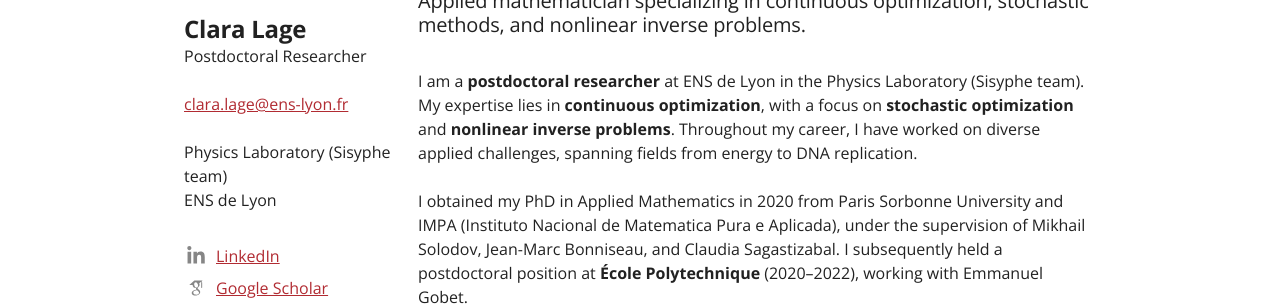
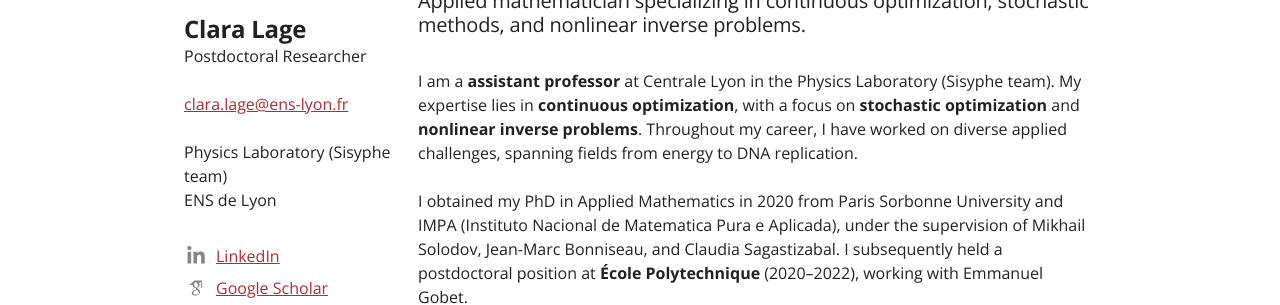
Before and after one commit to claramlage/website, a plain HTML site: page index.html in a window 1280 px wide. Shown: the part 498-803 px from the top of the page. Drawn offline with nearby package versions, Linux system fonts and the light colour scheme; some packages are replaced by stand-ins of ours.

Commit message:
Update position title from postdoctoral researcher to assistant professor

```diff
--- a/index.html
+++ b/index.html
@@ -460,9 +460,7 @@
 
   <div class="theme-blocks" id="block-column-default">
           <div id="block-wbsN" class="theme-block">
-
-
-        <div class="trix-content theme-trix-content" dir="auto">    <div>I am a <strong>postdoctoral researcher</strong> at ENS de Lyon in the Physics Laboratory (Sisyphe team). My expertise lies in <strong>continuous optimization</strong>, with a focus on <strong>stochastic optimization</strong> and <strong>nonlinear inverse problems</strong>. Throughout my career, I have worked on diverse applied challenges, spanning fields from energy to DNA replication.<br><br>I obtained my PhD in Applied Mathematics in 2020 from Paris Sorbonne University and IMPA (Instituto Nacional de Matematica Pura e Aplicada), under the supervision of Mikhail Solodov, Jean-Marc Bonniseau, and Claudia Sagastizabal. I subsequently held a postdoctoral position at <strong>École Polytechnique</strong> (2020–2022), working with Emmanuel Gobet.<br><br>My current research at ENS de Lyon focuses on <strong>sparse coding</strong>, <strong>optimization with optimal transport criteria</strong>, and applications to signal processing and biology, in collaboration with Nelly Pustelnik, Benjamin Audit, Rémi Gribonval, and Jean-Michel Arbona.<br><br>Additional information about my work can be found in the <a href="./publications.html">publications</a> and <a href="./teaching.html">teaching</a> sections below. For inquiries or potential collaborations, feel free to <a href="mailto:clara.lage@ens-lyon.fr">reach out by email</a>.<br><br>
+        <div class="trix-content theme-trix-content" dir="auto">    <div>I am a <strong>assistant professor</strong> at Centrale Lyon in the Physics Laboratory (Sisyphe team). My expertise lies in <strong>continuous optimization</strong>, with a focus on <strong>stochastic optimization</strong> and <strong>nonlinear inverse problems</strong>. Throughout my career, I have worked on diverse applied challenges, spanning fields from energy to DNA replication.<br><br>I obtained my PhD in Applied Mathematics in 2020 from Paris Sorbonne University and IMPA (Instituto Nacional de Matematica Pura e Aplicada), under the supervision of Mikhail Solodov, Jean-Marc Bonniseau, and Claudia Sagastizabal. I subsequently held a postdoctoral position at <strong>École Polytechnique</strong> (2020–2022), working with Emmanuel Gobet.<br><br>My current research at ENS de Lyon focuses on <strong>sparse coding</strong>, <strong>optimization with optimal transport criteria</strong>, and applications to signal processing and biology, in collaboration with Nelly Pustelnik, Benjamin Audit, Rémi Gribonval, and Jean-Michel Arbona.<br><br>Additional information about my work can be found in the <a href="./publications.html">publications</a> and <a href="./teaching.html">teaching</a> sections below. For inquiries or potential collaborations, feel free to <a href="mailto:clara.lage@ens-lyon.fr">reach out by email</a>.<br><br>
 </div>
 </div>
 
```
